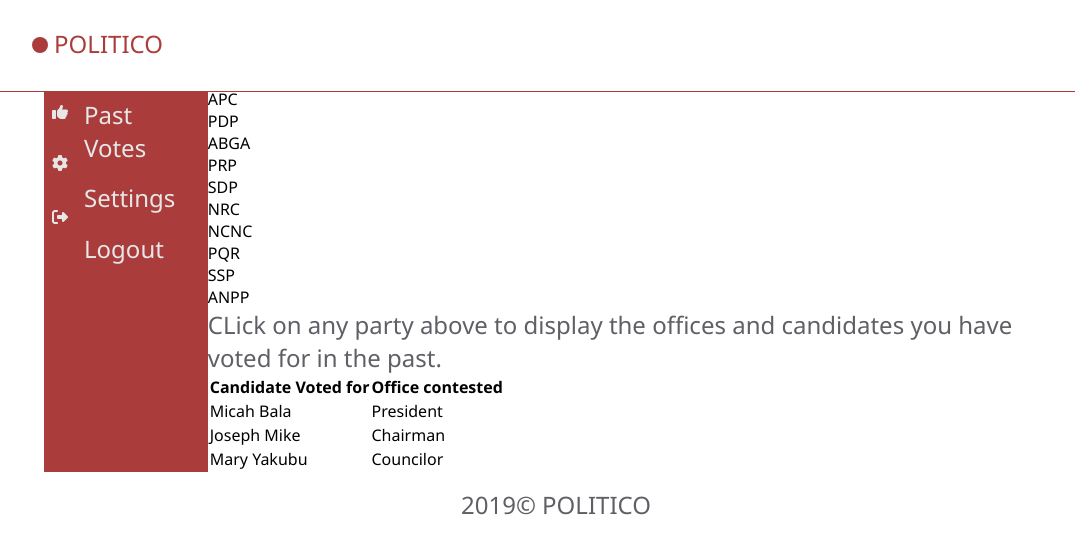
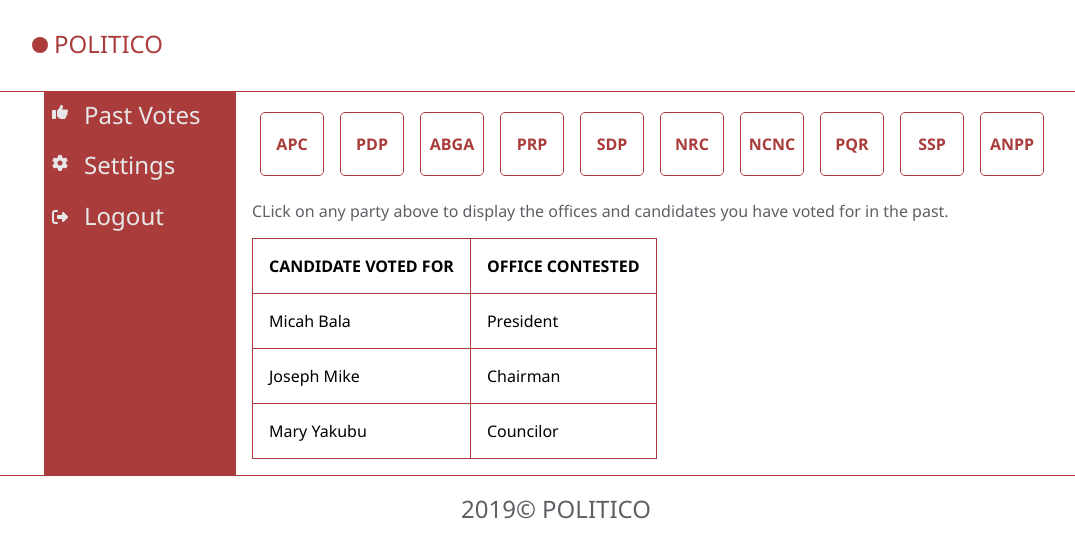
Before and after one commit to MicahBala/the_politico, a plain HTML site: page UI/user_profile.html in a window 1280 px wide. Shown: the whole page, without its empty margins (84-1159 px from the left). Drawn offline with Linux system fonts and the light colour scheme.

Commit message:
Added styles for profile content area

```diff
--- a/UI/css/main.css
+++ b/UI/css/main.css
@@ -401,3 +401,59 @@
   background-color: var(--brown);
   width: 10rem;
 }
+
+/* Display Area */
+
+.display-area {
+  padding: 1rem;
+}
+
+.parties {
+  display: flex;
+  flex-wrap: wrap;
+}
+
+.party {
+  width: 4rem;
+  height: 4rem;
+  border: solid 1px var(--brown);
+  border-radius: 5px;
+  margin: 0.5rem;
+  display: flex;
+  justify-content: center;
+  align-items: center;
+  color: var(--brown);
+  font-weight: bold;
+  cursor: pointer;
+  flex: 1;
+}
+
+.voted-party p {
+  margin-top: 1rem;
+  font-size: 1rem;
+}
+
+table {
+  margin-top: 1rem;
+}
+
+table,
+th,
+td {
+  border: solid 1px var(--brown);
+  border-collapse: collapse;
+}
+
+th {
+  text-transform: uppercase;
+}
+
+th,
+td {
+  padding: 1rem;
+  text-align: left;
+}
+
+.footer-profile {
+  border-top: solid 1px var(--brown);
+}
```
